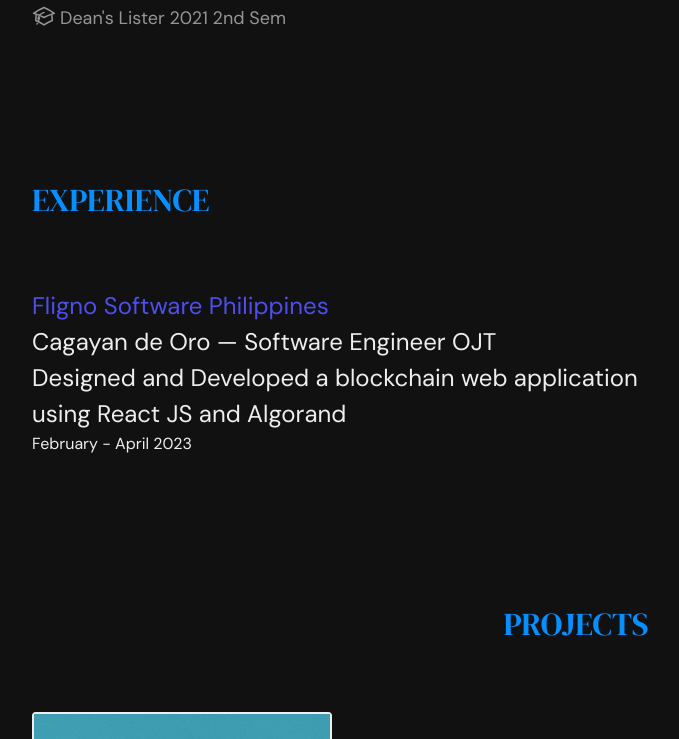
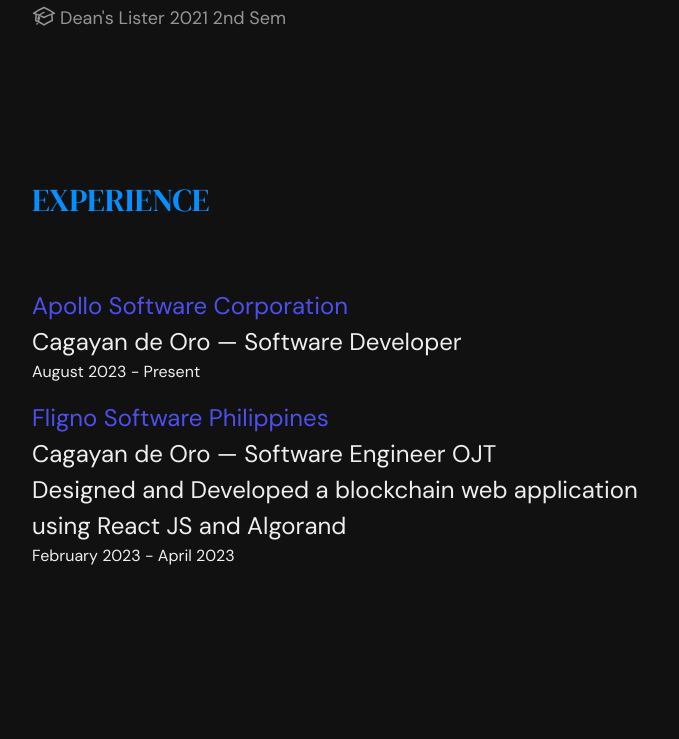
Before and after one commit to eerieVoice/Portfolio, a React (Vite) app: page / in a window 1280 px wide. Shown: the part 1368-2107 px from the top of the page, without its empty margins (64-743 px from the left). Built offline with nearby package versions, Linux system fonts and the light colour scheme.

Commit message:
experience added

```diff
--- a/src/components/Experience.tsx
+++ b/src/components/Experience.tsx
@@ -8,13 +8,21 @@
     duration: string;
   }
 
-  const exp: expereince = {
+  const exp: expereince[] = [
+    {
+      company: 'Apollo Software Corporation',
+      location: 'Cagayan de Oro — Software Developer',
+      description: '',
+      duration: 'August 2023 - Present',
+    },
+    {
       company: 'Fligno Software Philippines',
       location: 'Cagayan de Oro — Software Engineer OJT',
       description:
         'Designed and Developed a blockchain web application using React JS and Algorand',
-    duration: 'February - April 2023',
-  };
+      duration: 'February 2023 - April 2023',
+    },
+  ];
 
   return (
     <div className="bg-backg py-[3em] text-textnani" id="experience">
@@ -24,6 +32,8 @@
             <h1 className="mb-[2em] font-header text-xl uppercase text-primarypo">
               Experience
             </h1>
+            {exp.map((exp, index) => (
+              <div key={index} className="mb-[1em]">
                 <motion.h2
                   initial={{ opacity: 0, x: -100 }}
                   whileInView={{ opacity: 1, x: 0 }}
@@ -61,6 +71,8 @@
                   {exp.duration}
                 </motion.p>
               </div>
+            ))}
+          </div>
         </div>
       </div>
     </div>
```
Lines whose indentation alone changed are shown as unchanged.
